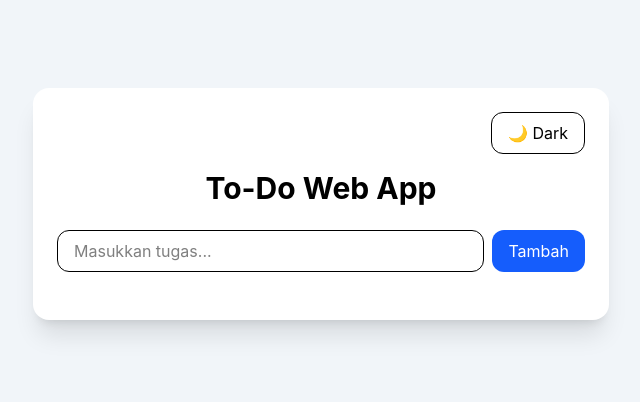
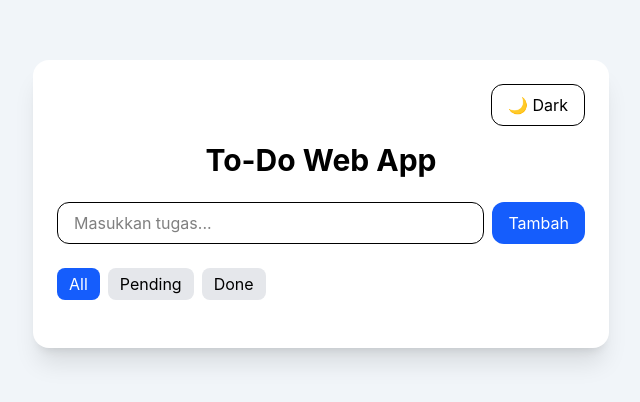
Before and after one commit to andarass/todo-list-pro-python, a React (Vite) app in the folder frontend/: page / in a window 1280 px wide. Shown: the part 196-598 px from the top of the page, without its empty margins (319-959 px from the left). Built offline with nearby package versions, Linux system fonts and the light colour scheme.

Commit message:
add filteredTodos untuk memfilter status tugas all, pending dan done

```diff
--- a/frontend/src/App.tsx
+++ b/frontend/src/App.tsx
@@ -14,8 +14,10 @@ function App() {
     localStorage.setItem("todos", JSON.stringify(todos));
   }, [todos]);
 
+  // Untuk membuat input text
   const [input, setInput] = useState("");
 
+  // Untuk atur dark mode
   const [darkMode, setDarkMode] = useState(() => {
     const data = localStorage.getItem("darkMode");
     return data === "true";
@@ -24,6 +26,16 @@ function App() {
   useEffect(() => {
     localStorage.setItem("darkMode", String(darkMode));
   }, [darkMode]);
+
+  // Untuk kondisi awal buka web default filter "all"
+  const [filter, setFilter] = useState("all");
+
+  // Untuk memfilter all, pending dan done
+  const filteredTodos = todos.filter((todo) => {
+    if (filter === "done") return todo.done;
+    if (filter === "pending") return !todo.done;
+    return true;
+  });
 
   function tambahTugas() {
     if (input.trim() === "") return;
@@ -92,8 +104,37 @@ function App() {
           </button>
         </div>
 
+        <div className="flex gap-2 mb-6">
+          <button
+            onClick={() => setFilter("all")}
+            className={`px-3 py-1 rounded-lg ${
+              filter === "all" ? "bg-blue-600 text-white" : "bg-gray-200 text-black"
+            }`}
+          >
+            All
+          </button>
+
+          <button
+            onClick={() => setFilter("pending")}
+            className={`px-3 py-1 rounded-lg ${
+              filter === "pending" ? "bg-blue-600 text-white" : "bg-gray-200 text-black"
+            }`}
+          >
+            Pending
+          </button>
+
+          <button
+            onClick={() => setFilter("done")}
+            className={`px-3 py-1 rounded-lg ${
+              filter === "done" ? "bg-blue-600 text-white" : "bg-gray-200 text-black"
+            }`}
+          >
+            Done
+          </button>
+        </div>
+
         <div className="space-y-3">
-          {todos.map((todo, index) => (
+          {filteredTodos.map((todo, index) => (
             <div
               key={index}
               className={`flex items-center justify-between p-3 rounded-xl ${
```
